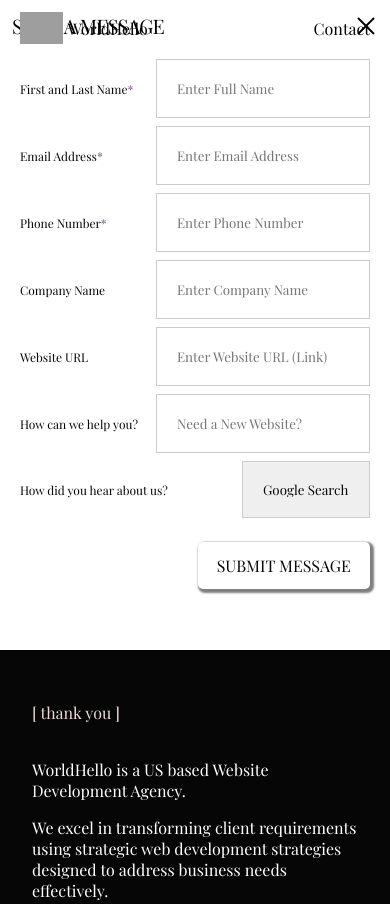
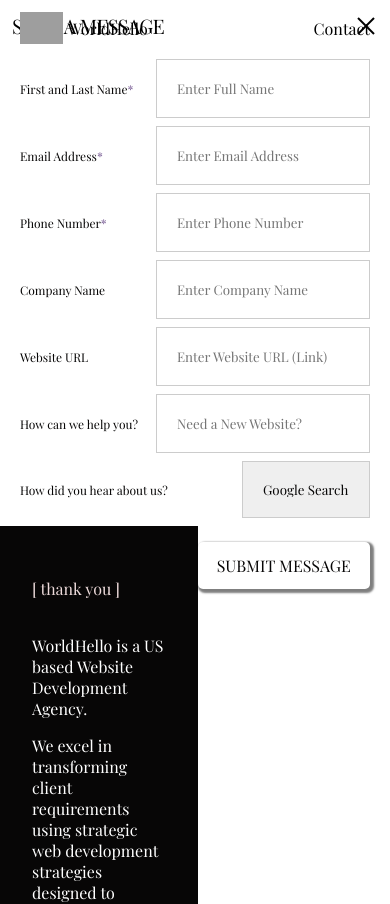
Before and after one commit to gtzjesus/WorldHello, a React (Vite) app: page /contact in a window 390 px wide. Shown: the top 904 px of the page. Built offline with nearby package versions, Linux system fonts and the light colour scheme; no server answers; the database is empty; grey boxes are pictures that could not be loaded.

Commit message:
Responsiveness implemented for modal

```diff
--- a/src/ui/form/Form.jsx
+++ b/src/ui/form/Form.jsx
@@ -54,15 +54,14 @@ const StyledForm = styled.form`
   color: var(--color-black);
 
   // Minimum height for each modal content
-  min-height: 70vh;
 
   // ------------------------------
   // @Media Queries
   // ------------------------------
   // These are used for responsive design, for all screens we can modify the web application based on the screen size
-  @media (min-width: 40.5em) {
+  /* @media (min-width: 40.5em) {
     min-height: 45vh;
-  }
+  } */
 `;
 
 const FormGroup = styled.div`
```
